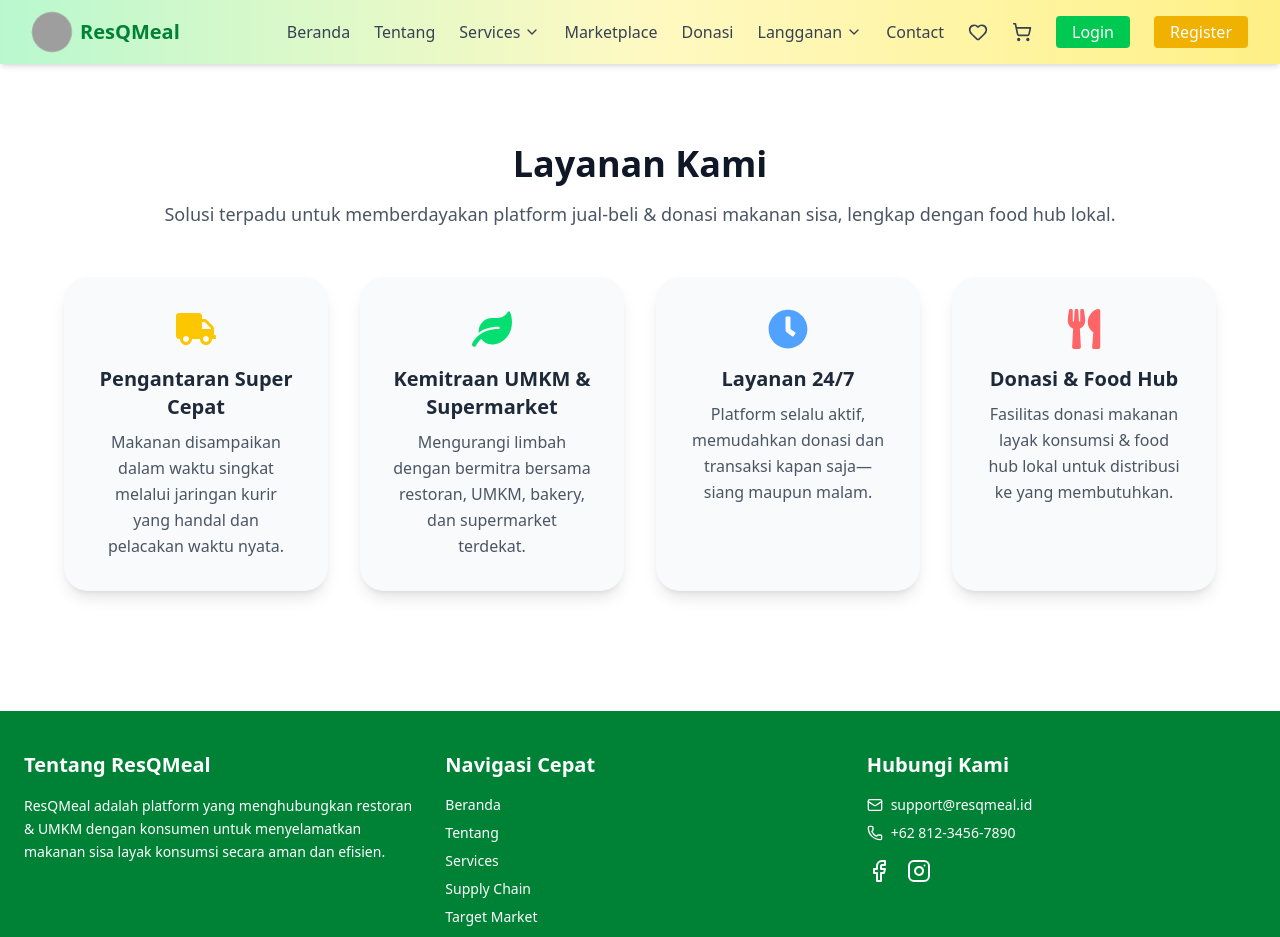
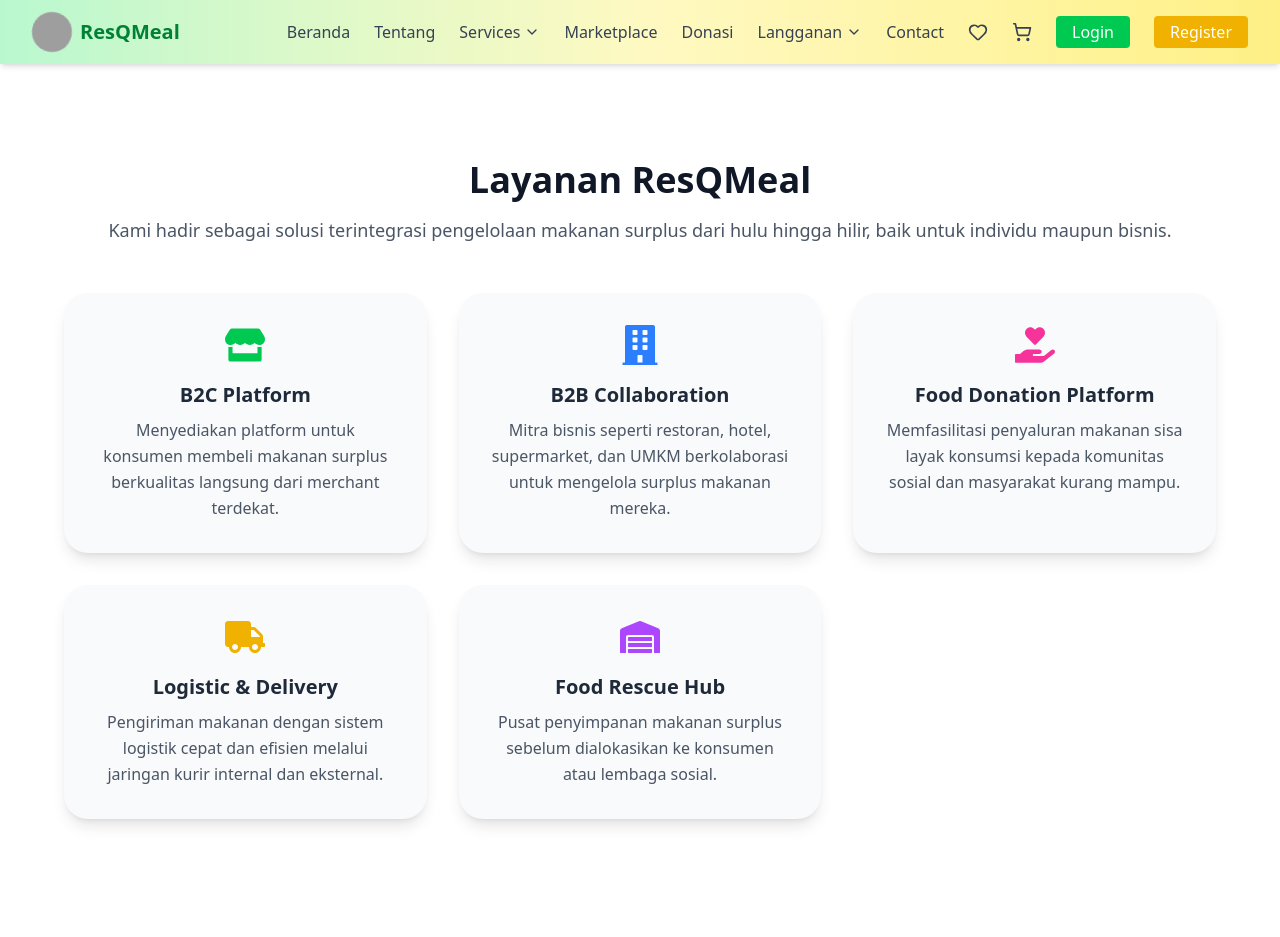
Before and after one commit to gunawansapu/Resqmealpsdp, a React (Vite) app: page /services in a window 1280 px wide. Shown: the top 937 px of the page. Built offline with nearby package versions, Linux system fonts and the light colour scheme; grey boxes are pictures that could not be loaded.

Commit message:
malam sunyi

```diff
--- a/src/App.jsx
+++ b/src/App.jsx
@@ -21,7 +21,6 @@ import Keranjang from "./pages/Keranjang";
 import Favorit from "./pages/Favorit";
 import Pembayaran from "./pages/Pembayaran";
 import GabungMitra from "./pages/GabungMitra";
-
 import { AuthProvider } from "./components/AuthContext";
 
 function App() {
--- a/src/components/Footer.jsx
+++ b/src/components/Footer.jsx
@@ -17,20 +17,21 @@ export default function Footer() {
   };
 
   return (
-    <footer className="bg-green-700 text-white py-10 mt-10">
-      <div className="max-w-7xl mx-auto px-6 grid grid-cols-1 md:grid-cols-3 gap-8">
+    <footer className="bg-gradient-to-br from-green-700 to-green-900 text-white py-14 mt-16">
+      <div className="max-w-7xl mx-auto px-6 grid grid-cols-1 md:grid-cols-3 gap-12">
         {/* About */}
         <div>
-          <h2 className="text-xl font-bold mb-4">Tentang ResQMeal</h2>
-          <p className="text-sm leading-relaxed">
-            ResQMeal adalah platform yang menghubungkan restoran & UMKM dengan konsumen untuk menyelamatkan makanan sisa layak konsumsi secara aman dan efisien.
+          <h2 className="text-2xl font-semibold mb-5">Tentang ResQMeal</h2>
+          <p className="text-sm leading-relaxed text-gray-300">
+            ResQMeal adalah platform inovatif yang menghubungkan restoran & UMKM dengan konsumen
+            untuk menyelamatkan makanan sisa layak konsumsi secara aman, efisien, dan ramah lingkungan.
           </p>
         </div>
 
         {/* Quick Links */}
         <div>
-          <h2 className="text-xl font-bold mb-4">Navigasi Cepat</h2>
-          <ul className="space-y-2 text-sm">
+          <h2 className="text-2xl font-semibold mb-5">Navigasi Cepat</h2>
+          <ul className="space-y-3 text-sm">
             {[
               { path: "/", label: "Beranda" },
               { path: "/tentang", label: "Tentang" },
@@ -44,14 +45,13 @@ export default function Footer() {
               { path: "/contact", label: "Kontak" },
               { path: "/favorit", label: "Favorit" },
               { path: "/keranjang", label: "Keranjang" },
-              { path: "/pembayaran", label: "Pembayaran" },
               { path: "/gabungmitra", label: "Gabung Mitra" },
             ].map((item) => (
               <li key={item.path}>
                 <a
                   href={item.path}
                   onClick={(e) => handleNavigate(e, item.path)}
-                  className="hover:text-green-200"
+                  className="hover:text-green-300 transition-colors duration-300"
                 >
                   {item.label}
                 </a>
@@ -60,29 +60,35 @@ export default function Footer() {
           </ul>
         </div>
 
-        {/* Contact & Sosial */}
+        {/* Contact & Social */}
         <div>
-          <h2 className="text-xl font-bold mb-4">Hubungi Kami</h2>
-          <ul className="space-y-2 text-sm">
-            <li className="flex items-center gap-2">
-              <Mail size={16} /> support@resqmeal.id
+          <h2 className="text-2xl font-semibold mb-5">Hubungi Kami</h2>
+          <ul className="space-y-3 text-sm text-gray-300">
+            <li className="flex items-center gap-3">
+              <Mail size={18} /> support@resqmeal.id
             </li>
-            <li className="flex items-center gap-2">
-              <Phone size={16} /> +62 812-3456-7890
+            <li className="flex items-center gap-3">
+              <Phone size={18} /> +62 812-3456-7890
             </li>
           </ul>
-          <div className="flex gap-4 mt-4">
-            <a href="#" className="hover:text-green-200">
-              <Facebook />
+          <div className="flex gap-4 mt-6">
+            <a
+              href="#"
+              className="bg-green-600 hover:bg-green-500 transition-colors duration-300 p-2 rounded-full"
+            >
+              <Facebook size={20} />
             </a>
-            <a href="#" className="hover:text-green-200">
-              <Instagram />
+            <a
+              href="#"
+              className="bg-green-600 hover:bg-green-500 transition-colors duration-300 p-2 rounded-full"
+            >
+              <Instagram size={20} />
             </a>
           </div>
         </div>
       </div>
 
-      <div className="text-center text-sm text-green-200 mt-10">
+      <div className="text-center text-xs text-green-200 mt-14">
         &copy; {new Date().getFullYear()} ResQMeal. Semua Hak Dilindungi.
       </div>
     </footer>
--- a/src/components/Services.jsx
+++ b/src/components/Services.jsx
@@ -1,34 +1,41 @@
 import React, { useEffect, useState } from 'react';
-import { FaTruck, FaLeaf, FaClock, FaUtensils } from 'react-icons/fa';
+import { FaTruck, FaHandHoldingHeart, FaStore, FaBuilding, FaWarehouse } from 'react-icons/fa';
 
 const servicesData = [
   {
     id: 1,
-    icon: <FaTruck size={40} className="text-yellow-400 mb-4" />,
-    title: 'Pengantaran Super Cepat',
+    icon: <FaStore size={40} className="text-green-500 mb-4" />,
+    title: 'B2C Platform',
     description:
-      'Makanan disampaikan dalam waktu singkat melalui jaringan kurir yang handal dan pelacakan waktu nyata.',
+      'Menyediakan platform untuk konsumen membeli makanan surplus berkualitas langsung dari merchant terdekat.',
   },
   {
     id: 2,
-    icon: <FaLeaf size={40} className="text-green-400 mb-4" />,
-    title: 'Kemitraan UMKM & Supermarket',
+    icon: <FaBuilding size={40} className="text-blue-500 mb-4" />,
+    title: 'B2B Collaboration',
     description:
-      'Mengurangi limbah dengan bermitra bersama restoran, UMKM, bakery, dan supermarket terdekat.',
+      'Mitra bisnis seperti restoran, hotel, supermarket, dan UMKM berkolaborasi untuk mengelola surplus makanan mereka.',
   },
   {
     id: 3,
-    icon: <FaClock size={40} className="text-blue-400 mb-4" />,
-    title: 'Layanan 24/7',
+    icon: <FaHandHoldingHeart size={40} className="text-pink-500 mb-4" />,
+    title: 'Food Donation Platform',
     description:
-      'Platform selalu aktif, memudahkan donasi dan transaksi kapan saja—siang maupun malam.',
+      'Memfasilitasi penyaluran makanan sisa layak konsumsi kepada komunitas sosial dan masyarakat kurang mampu.',
   },
   {
     id: 4,
-    icon: <FaUtensils size={40} className="text-red-400 mb-4" />,
-    title: 'Donasi & Food Hub',
+    icon: <FaTruck size={40} className="text-yellow-500 mb-4" />,
+    title: 'Logistic & Delivery',
     description:
-      'Fasilitas donasi makanan layak konsumsi & food hub lokal untuk distribusi ke yang membutuhkan.',
+      'Pengiriman makanan dengan sistem logistik cepat dan efisien melalui jaringan kurir internal dan eksternal.',
+  },
+  {
+    id: 5,
+    icon: <FaWarehouse size={40} className="text-purple-500 mb-4" />,
+    title: 'Food Rescue Hub',
+    description:
+      'Pusat penyimpanan makanan surplus sebelum dialokasikan ke konsumen atau lembaga sosial.',
   },
 ];
 
@@ -49,19 +56,15 @@ const Services = () => {
   }, []);
 
   return (
-    <section
-      id="services"
-      className="py-20 bg-white px-6"
-      aria-label="Layanan ResQMeal"
-    >
+    <section id="services" className="py-24 bg-white px-6" aria-label="Layanan ResQMeal">
       <div className="max-w-6xl mx-auto text-center mb-12">
-        <h2 className="text-4xl font-extrabold mb-4 text-gray-900">Layanan Kami</h2>
+        <h2 className="text-4xl font-extrabold mb-4 text-gray-900">Layanan ResQMeal</h2>
         <p className="text-gray-600 leading-relaxed text-lg">
-          Solusi terpadu untuk memberdayakan platform jual-beli & donasi makanan sisa, lengkap dengan food hub lokal.
+          Kami hadir sebagai solusi terintegrasi pengelolaan makanan surplus dari hulu hingga hilir, baik untuk individu maupun bisnis.
         </p>
       </div>
 
-      <div className="max-w-6xl mx-auto grid gap-8 sm:grid-cols-2 lg:grid-cols-4">
+      <div className="max-w-6xl mx-auto grid gap-8 sm:grid-cols-2 lg:grid-cols-3">
         {servicesData.map((svc) => (
           <article
             key={svc.id}
--- a/src/components/SupplyChain.jsx
+++ b/src/components/SupplyChain.jsx
@@ -1,10 +1,10 @@
 import React, { useEffect, useState } from 'react';
 import {
-  FaClipboardList,
-  FaUserCheck,
-  FaTruckLoading,
+  FaHandHolding,
+  FaSearch,
   FaWarehouse,
-  FaShippingFast,
+  FaTruckMoving,
+  FaPeopleCarry,
 } from 'react-icons/fa';
 import { ToastContainer, toast } from 'react-toastify';
 import 'react-toastify/dist/ReactToastify.css';
@@ -12,43 +12,43 @@ import 'react-toastify/dist/ReactToastify.css';
 const supplyChainSteps = [
   {
     id: 1,
-    icon: <FaClipboardList size={36} className="text-indigo-600" />,
-    title: 'Perencanaan Tepat Sasaran',
+    icon: <FaHandHolding size={36} className="text-green-600" />,
+    title: 'Pengumpulan Surplus',
     description:
-      'Merencanakan pengumpulan & distribusi makanan sesuai permintaan komunitas untuk mengurangi overstock.',
-    bgColor: 'bg-indigo-50',
+      'Pengumpulan makanan sisa dari restoran, hotel, supermarket, bakery, dan UMKM mitra.',
+    bgColor: 'bg-green-50',
   },
   {
     id: 2,
-    icon: <FaUserCheck size={36} className="text-green-600" />,
-    title: 'Seleksi Mitra Strategis',
+    icon: <FaSearch size={36} className="text-blue-600" />,
+    title: 'Sortir & Pemeriksaan',
     description:
-      'Bekerjasama dengan restoran, UMKM, & supermarket yang memiliki standar keamanan pangan tinggi.',
-    bgColor: 'bg-green-50',
+      'Pemeriksaan kualitas dan keamanan pangan untuk memastikan kelayakan konsumsi.',
+    bgColor: 'bg-blue-50',
   },
   {
     id: 3,
-    icon: <FaTruckLoading size={36} className="text-yellow-600" />,
-    title: 'Pengumpulan & Logistik',
+    icon: <FaWarehouse size={36} className="text-purple-600" />,
+    title: 'Penyimpanan Sementara',
     description:
-      'Pengantaran cepat dari mitra ke pusat sortir untuk menjaga kesegaran dan kualitas.',
+      'Makanan disimpan di Food Rescue Hub dengan standar penyimpanan yang higienis.',
+    bgColor: 'bg-purple-50',
+  },
+  {
+    id: 4,
+    icon: <FaTruckMoving size={36} className="text-yellow-600" />,
+    title: 'Logistik & Pengiriman',
+    description:
+      'Pengaturan logistik & pengiriman cepat oleh kurir internal & partner logistik terpercaya.',
     bgColor: 'bg-yellow-50',
   },
   {
-    id: 4,
-    icon: <FaWarehouse size={36} className="text-blue-600" />,
-    title: 'Sortir & Penyimpanan',
-    description:
-      'Penyortiran ketat & penyimpanan bersih sesuai standar untuk menjaga keamanan makanan.',
-    bgColor: 'bg-blue-50',
-  },
-  {
     id: 5,
-    icon: <FaShippingFast size={36} className="text-red-600" />,
+    icon: <FaPeopleCarry size={36} className="text-pink-600" />,
     title: 'Distribusi Akhir',
     description:
-      'Pengiriman cepat ke pelanggan & komunitas, memastikan produk tiba tepat waktu dan aman.',
-    bgColor: 'bg-red-50',
+      'Makanan disalurkan ke konsumen, komunitas sosial, atau lembaga amal penerima manfaat.',
+    bgColor: 'bg-pink-50',
   },
 ];
 
@@ -65,7 +65,7 @@ const SupplyChain = () => {
   }, []);
 
   const handleClick = () => {
-    toast.info('Rantai pasok kami mengutamakan efisiensi & keamanan pangan!', {
+    toast.info('Rantai pasok ResQMeal selalu memprioritaskan keamanan & efisiensi!', {
       position: 'top-center',
       autoClose: 3000,
     });
@@ -79,10 +79,10 @@ const SupplyChain = () => {
     >
       <div className="max-w-7xl mx-auto text-center mb-16">
         <h2 className="text-5xl font-extrabold text-gray-900 mb-4">
-          Proses Rantai Pasok
+          Proses Supply Chain
         </h2>
         <p className="text-gray-600 text-lg">
-          Menjamin keamanan, efisiensi, dan dampak sosial dari hulu ke hilir.
+          Mengelola makanan surplus secara aman & efisien dari hulu hingga ke tangan penerima manfaat.
         </p>
       </div>
 
--- a/src/components/TargetMarket.jsx
+++ b/src/components/TargetMarket.jsx
@@ -1,9 +1,10 @@
 import React from 'react';
 import {
-  FaUsers,
-  FaLaptop,
-  FaAppleAlt,
-  FaHome,
+  FaLeaf,
+  FaUserFriends,
+  FaStore,
+  FaMotorcycle,
+  FaHandsHelping,
 } from 'react-icons/fa';
 import { useInView } from 'react-intersection-observer';
 import { motion } from 'framer-motion';
@@ -11,35 +12,38 @@ import { motion } from 'framer-motion';
 const targetMarkets = [
   {
     id: 1,
-    icon: <FaUsers size={40} className="text-purple-600" />,
-    title: 'Mahasiswa & Pelajar',
-    description:
-      'Peduli lingkungan dan aktif mendukung pengurangan food waste sambil menikmati makanan terjangkau.',
-    marketShare: 35,
+    icon: <FaLeaf size={40} className="text-green-600" />,
+    title: 'Pecinta Lingkungan',
+    description: 'Individu yang peduli terhadap sustainability, zero waste, dan penyelamatan makanan sisa.',
+    marketShare: 30,
   },
   {
     id: 2,
-    icon: <FaLaptop size={40} className="text-blue-600" />,
-    title: 'Karyawan Kantoran',
-    description:
-      'Sibuk, praktis, tapi tetap peduli sustainability dengan makan siang praktis, sehat, dan ramah lingkungan.',
-    marketShare: 30,
+    icon: <FaUserFriends size={40} className="text-blue-600" />,
+    title: 'Masyarakat Ekonomi Menengah Bawah',
+    description: 'Mahasiswa, pekerja kantoran, dan masyarakat umum yang mencari makanan berkualitas dengan harga lebih terjangkau.',
+    marketShare: 25,
   },
   {
     id: 3,
-    icon: <FaAppleAlt size={40} className="text-green-600" />,
-    title: 'Pecinta Lingkungan',
-    description:
-      'Komunitas yang concern pada pengurangan jejak karbon dan limbah makanan secara aktif.',
+    icon: <FaStore size={40} className="text-purple-600" />,
+    title: 'Mitra Bisnis & UMKM',
+    description: 'Restoran, supermarket, bakery, dan usaha kecil yang menjadi sumber makanan sisa layak konsumsi.',
     marketShare: 20,
   },
   {
     id: 4,
-    icon: <FaHome size={40} className="text-red-600" />,
-    title: 'Ibu Rumah Tangga',
-    description:
-      'Menyediakan makanan bergizi untuk keluarga sekaligus berkontribusi dalam gerakan penyelamatan pangan.',
+    icon: <FaMotorcycle size={40} className="text-orange-500" />,
+    title: 'Mitra Driver & Kurir',
+    description: 'Mitra ojek online & kurir lokal yang berperan dalam pengantaran makanan secara cepat & efisien.',
     marketShare: 15,
+  },
+  {
+    id: 5,
+    icon: <FaHandsHelping size={40} className="text-pink-500" />,
+    title: 'Komunitas Sosial',
+    description: 'Organisasi sosial yang membeli makanan layak konsumsi untuk disalurkan ke masyarakat kurang mampu.',
+    marketShare: 10,
   },
 ];
 
@@ -83,10 +87,10 @@ const TargetMarket = () => {
         animate={inView ? { opacity: 1 } : {}}
         transition={{ duration: 0.8, delay: 0.2 }}
       >
-        Kami melayani berbagai segmen dengan kebutuhan berbeda namun satu tujuan: menyelamatkan makanan & mengurangi limbah.
+        ResQMeal melayani beragam segmen masyarakat dengan misi utama menyelamatkan makanan sisa, mengurangi limbah, dan membantu masyarakat secara sosial dan ekonomi.
       </motion.p>
 
-      <div className="grid grid-cols-1 md:grid-cols-2 lg:grid-cols-4 gap-10">
+      <div className="grid grid-cols-1 md:grid-cols-2 lg:grid-cols-3 gap-10">
         {targetMarkets.map(({ id, icon, title, description, marketShare }, index) => (
           <motion.article
             key={id}
@@ -110,7 +114,7 @@ const TargetMarket = () => {
                 </div>
                 <div className="h-3 bg-gray-200 rounded-full overflow-hidden">
                   <motion.div
-                    className="h-3 rounded-full bg-gradient-to-r from-purple-500 to-indigo-600"
+                    className="h-3 rounded-full bg-gradient-to-r from-green-500 to-teal-600"
                     initial={{ width: 0 }}
                     animate={inView ? { width: `${marketShare}%` } : {}}
                     transition={{ duration: 1.2, delay: 0.3 + index * 0.2 }}
--- a/src/components/UniqueValue.jsx
+++ b/src/components/UniqueValue.jsx
@@ -1,39 +1,51 @@
 import React, { useState, useEffect, useRef } from 'react';
-import { FaLeaf, FaClock, FaHeart, FaStar } from 'react-icons/fa';
+import { FaRecycle,
+  FaHandHoldingHeart,
+  FaDollarSign,
+  FaShieldAlt,
+  FaGlobeAmericas} from 'react-icons/fa';
 import { motion } from 'framer-motion';
 
 const uniqueValues = [
   {
     id: 1,
-    icon: <FaLeaf size={42} className="text-green-500" />,
-    title: 'Bahan Alami & Diselamatkan',
-    shortDesc: 'Menggunakan bahan makanan layak konsumsi yang diselamatkan dari limbah.',
+    icon: <FaRecycle size={42} className="text-green-500" />,
+    title: 'Mengurangi Food Waste',
+    shortDesc: 'Menyelamatkan makanan sisa agar tidak menjadi limbah sia-sia.',
     longDesc:
-      'ResQMeal mengutamakan bahan alami layak konsumsi dari mitra restoran & supermarket. Dengan menyelamatkan makanan, kami menghadirkan nutrisi sehat sekaligus mengurangi food waste secara signifikan.',
+      'ResQMeal memanfaatkan surplus makanan layak konsumsi dari mitra bisnis dan restoran, mengurangi pembuangan makanan sekaligus mendukung ketahanan pangan.',
   },
   {
     id: 2,
-    icon: <FaClock size={42} className="text-indigo-500" />,
-    title: 'Pemesanan Mudah & Efisien',
-    shortDesc: 'Proses pemesanan cepat dengan sistem digital yang efisien dan transparan.',
+    icon: <FaDollarSign size={42} className="text-yellow-500" />,
+    title: 'Harga Terjangkau',
+    shortDesc: 'Makanan berkualitas dengan harga lebih hemat.',
     longDesc:
-      'Platform ResQMeal memudahkan pemesanan cepat, pelacakan status real-time, serta pengiriman tepat waktu, tanpa mengorbankan kualitas makanan yang diterima pelanggan.',
+      'Dengan sistem food rescue, ResQMeal dapat memberikan makanan berkualitas yang tetap aman, namun dengan harga yang lebih terjangkau untuk konsumen.',
   },
   {
     id: 3,
-    icon: <FaHeart size={42} className="text-red-500" />,
-    title: 'Menu Enak & Bernilai Sosial',
-    shortDesc: 'Hidangan enak dan bergizi dengan misi sosial kuat.',
+    icon: <FaHandHoldingHeart size={42} className="text-pink-500" />,
+    title: 'Dampak Sosial',
+    shortDesc: 'Membantu masyarakat kurang mampu dan komunitas sosial.',
     longDesc:
-      'Setiap menu ResQMeal bukan hanya memanjakan lidah, tapi juga berperan aktif dalam gerakan penyelamatan makanan dan mendukung ketahanan pangan nasional.',
+      'Sebagian makanan surplus disalurkan ke lembaga sosial untuk membantu masyarakat yang membutuhkan, mendukung gerakan ketahanan pangan sosial.',
   },
   {
     id: 4,
-    icon: <FaStar size={42} className="text-yellow-500" />,
-    title: 'Harga Bersahabat & Berdampak',
-    shortDesc: 'Harga terjangkau untuk makanan sehat & berkelanjutan.',
+    icon: <FaShieldAlt size={42} className="text-indigo-500" />,
+    title: 'Keamanan & Kualitas',
+    shortDesc: 'Proses sortir ketat untuk menjamin keamanan pangan.',
     longDesc:
-      'Berkat food rescue, ResQMeal menyediakan makanan bergizi dengan harga lebih terjangkau. Setiap transaksi turut berkontribusi bagi solusi lingkungan dan sosial.',
+      'Setiap makanan yang diproses ResQMeal melalui tahap penyortiran ketat, quality control, serta standar higienitas untuk menjaga keamanan makanan yang disalurkan.',
+  },
+  {
+    id: 5,
+    icon: <FaGlobeAmericas size={42} className="text-blue-500" />,
+    title: 'Ramah Lingkungan',
+    shortDesc: 'Kontribusi nyata dalam pengurangan limbah & karbon.',
+    longDesc:
+      'Dengan mengurangi food waste, ResQMeal secara langsung mengurangi emisi karbon, mendukung sustainability, dan memperpanjang siklus hidup makanan yang aman konsumsi.',
   },
 ];
 
--- a/src/pages/Donation.jsx
+++ b/src/pages/Donation.jsx
@@ -1,5 +1,7 @@
 import React, { useState } from 'react';
 import { motion, AnimatePresence } from 'framer-motion';
+import { ToastContainer, toast } from 'react-toastify';
+import 'react-toastify/dist/ReactToastify.css';
 
 const paymentMethods = [
   { id: 'credit', label: 'Kartu Kredit' },
@@ -61,6 +63,16 @@ const Donation = () => {
     }
   };
 
+  const showSuccessToast = () => {
+    toast.success('Donasi berhasil! Terima kasih atas dukungan Anda 🙏', {
+      position: 'top-center',
+      autoClose: 3000,
+      hideProgressBar: false,
+      pauseOnHover: true,
+      draggable: true,
+    });
+  };
+
   const handleSubmit = (e) => {
     e.preventDefault();
     if (!validate()) return;
@@ -75,6 +87,7 @@ const Donation = () => {
     setDonors((prev) => [newDonor, ...prev]);
     setFormData({ name: '', email: '', amount: '', paymentMethod: '' });
     setSubmitted(true);
+    showSuccessToast();
     setTimeout(() => setSubmitted(false), 4000);
   };
 
@@ -208,6 +221,8 @@ const Donation = () => {
           ))}
         </ul>
       </motion.section>
+
+      <ToastContainer />
     </motion.section>
   );
 };
```
